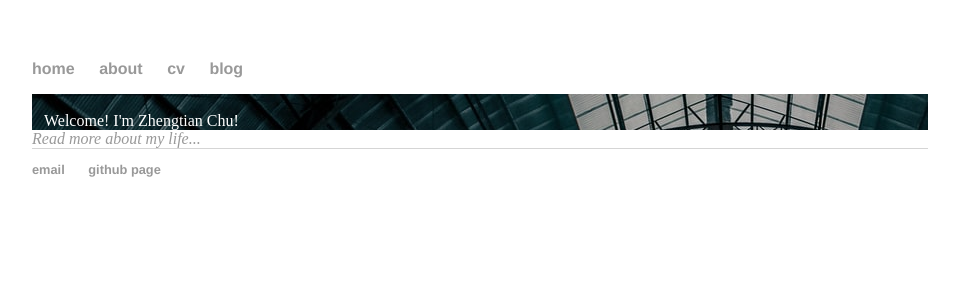
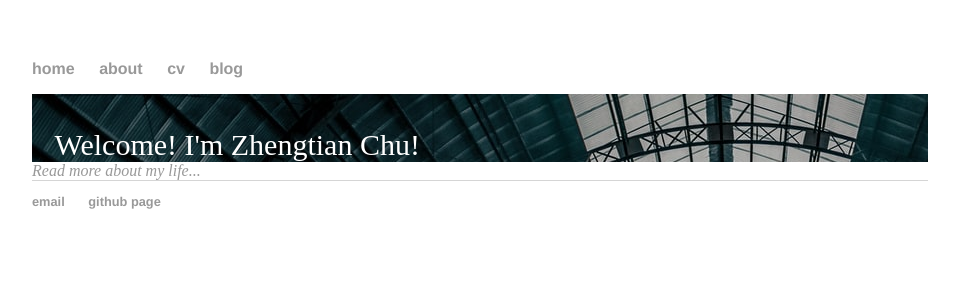
Before and after one commit to scyxx2/lakerschampions.github.io, a Jekyll site: the page built from index.html, in a window 1280 px wide. Shown: the top 300 px of the page, without its empty margins (160-1119 px from the left). Built offline with Jekyll 4.4.1, drawn with Linux system fonts in a browser that asks for light colours.

Commit message:
Update main.css

```diff
--- a/css/main.css
+++ b/css/main.css
@@ -6,6 +6,7 @@ body {
     background: url("/img/home.png") no-repeat;
     color:white;
     height:20%;
+    font-size:30px;
 }
 nav ul, footer ul {
     font-family:'Helvetica', 'Arial', 'Sans-Serif';
@@ -20,6 +21,9 @@ nav ul li, footer ul li {
 a {
     text-decoration: none;
     color: #999;
+}
+a:hover{
+    text-decoration:underline;
 }
 h1 {
     font-size: 3em;
```
